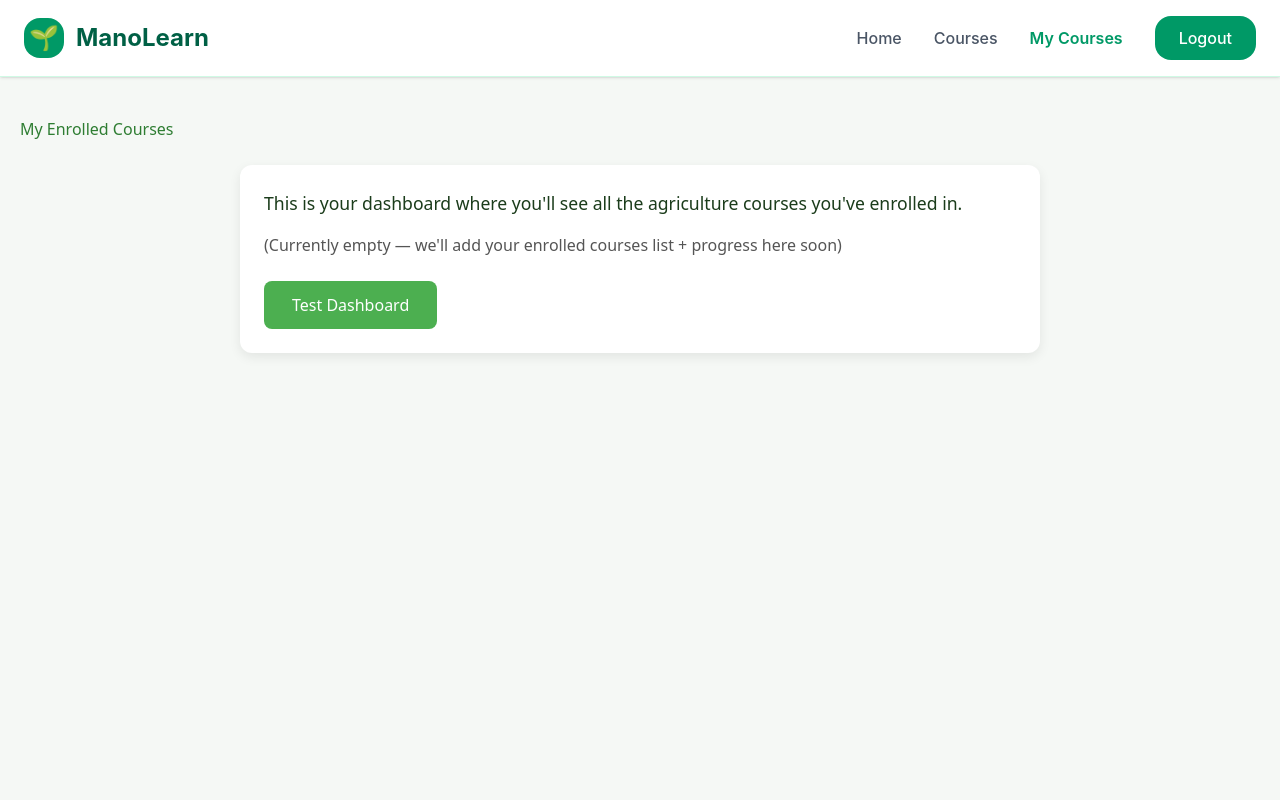
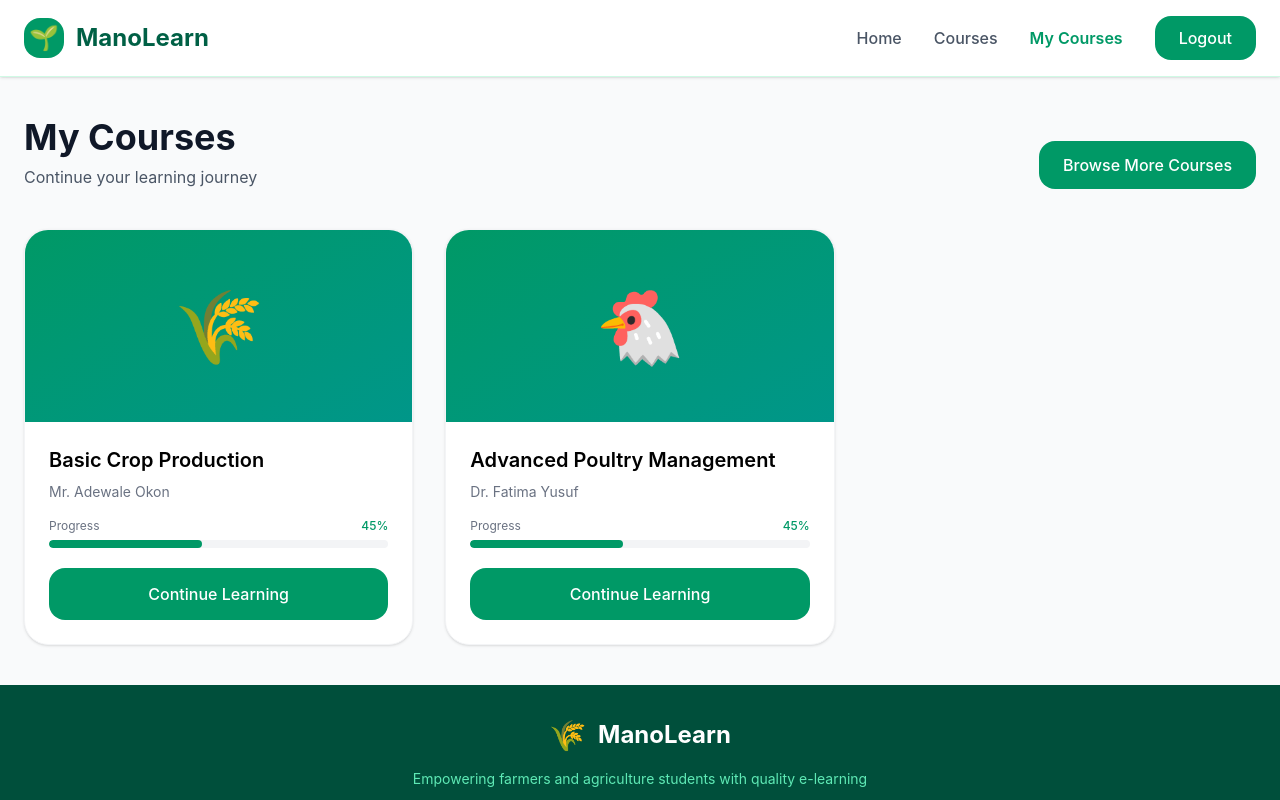
Before and after one commit to JM-19G/My-E-Learning-Website, a React (Vite) app in the folder ManoLearn/: page /my-courses in a window 1280 px wide. Shown: the top 800 px of the page. Built offline with nearby package versions, Linux system fonts and the light colour scheme.

Commit message:
I build MyCourses dashboard with progress tracking

```diff
--- a/ManoLearn/src/pages/dashboard/MyCourses.jsx
+++ b/ManoLearn/src/pages/dashboard/MyCourses.jsx
@@ -1,52 +1,80 @@
 // src/pages/dashboard/MyCourses.jsx
+import { Link } from 'react-router-dom';
+import courses from '../../data/courses';
+import { useState, useEffect } from 'react';
 
-export default function MyCourses() {
+const MyCourses = () => {
+  const [enrolledCourses, setEnrolledCourses] = useState([]);
+
+  // Simulate enrolled courses
+  useEffect(() => {
+    // For demo, mark first 2 courses as enrolled
+    setEnrolledCourses(courses.slice(0, 2));
+  }, []);
+
   return (
-    <div
-      style={{
-        padding: '40px 20px',
-        minHeight: '100vh',
-        background: '#f5f8f5',
-        color: '#1b3c1b',
-        fontFamily: 'system-ui, -apple-system, sans-serif'
-      }}
-    >
-      <h1 style={{ color: '#2e7d32', marginBottom: '24px' }}>
-        My Enrolled Courses
-      </h1>
+    <div className="max-w-7xl mx-auto px-6 py-10">
+      <div className="flex justify-between items-end mb-10">
+        <div>
+          <h1 className="text-4xl font-bold text-gray-900">My Courses</h1>
+          <p className="text-gray-600 mt-2">Continue your learning journey</p>
+        </div>
+        <Link
+          to="/courses"
+          className="bg-emerald-600 hover:bg-emerald-700 text-white px-6 py-3 rounded-2xl font-medium transition"
+        >
+          Browse More Courses
+        </Link>
+      </div>
 
-      <div style={{
-        background: 'white',
-        borderRadius: '12px',
-        padding: '24px',
-        boxShadow: '0 4px 12px rgba(0,0,0,0.08)',
-        maxWidth: '800px',
-        margin: '0 auto'
-      }}>
-        <p style={{ fontSize: '1.1rem', lineHeight: '1.6' }}>
-          This is your dashboard where you'll see all the agriculture courses you've enrolled in.
-        </p>
+      {enrolledCourses.length > 0 ? (
+        <div className="grid grid-cols-1 md:grid-cols-2 lg:grid-cols-3 gap-8">
+          {enrolledCourses.map((course) => (
+            <div key={course.id} className="bg-white rounded-3xl overflow-hidden shadow-sm border border-gray-100">
+              <div className="h-48 bg-gradient-to-br from-emerald-600 to-teal-600 flex items-center justify-center text-7xl">
+                {course.image}
+              </div>
 
-        <p style={{ color: '#555', marginTop: '16px' }}>
-          (Currently empty — we'll add your enrolled courses list + progress here soon)
-        </p>
+              <div className="p-6">
+                <h3 className="font-semibold text-xl mb-2 line-clamp-2">{course.title}</h3>
+                <p className="text-sm text-gray-500 mb-4">{course.instructor}</p>
 
-        <button
-          onClick={() => alert("This button works! Dashboard is now loading correctly.")}
-          style={{
-            marginTop: '24px',
-            padding: '12px 28px',
-            fontSize: '16px',
-            backgroundColor: '#4caf50',
-            color: 'white',
-            border: 'none',
-            borderRadius: '8px',
-            cursor: 'pointer'
-          }}
-        >
-          Test Dashboard
-        </button>
-      </div>
+                {/* Progress Bar */}
+                <div className="mb-5">
+                  <div className="flex justify-between text-xs mb-1.5">
+                    <span className="text-gray-500">Progress</span>
+                    <span className="font-medium text-emerald-600">45%</span>
+                  </div>
+                  <div className="h-2 bg-gray-100 rounded-full overflow-hidden">
+                    <div className="h-full bg-emerald-600 rounded-full w-[45%]"></div>
+                  </div>
+                </div>
+
+                <Link
+                  to={`/course/${course.id}`}
+                  className="block w-full text-center bg-emerald-600 hover:bg-emerald-700 text-white py-3.5 rounded-2xl font-medium transition"
+                >
+                  Continue Learning
+                </Link>
+              </div>
+            </div>
+          ))}
+        </div>
+      ) : (
+        <div className="text-center py-20">
+          <div className="text-6xl mb-6">🌱</div>
+          <h3 className="text-2xl font-semibold text-gray-700">No enrolled courses yet</h3>
+          <p className="text-gray-500 mt-3 mb-8">Start your learning journey by enrolling in a course</p>
+          <Link
+            to="/courses"
+            className="inline-block bg-emerald-600 text-white px-8 py-4 rounded-2xl font-medium"
+          >
+            Browse Courses
+          </Link>
+        </div>
+      )}
     </div>
   );
-}
+};
+
+export default MyCourses;
```
